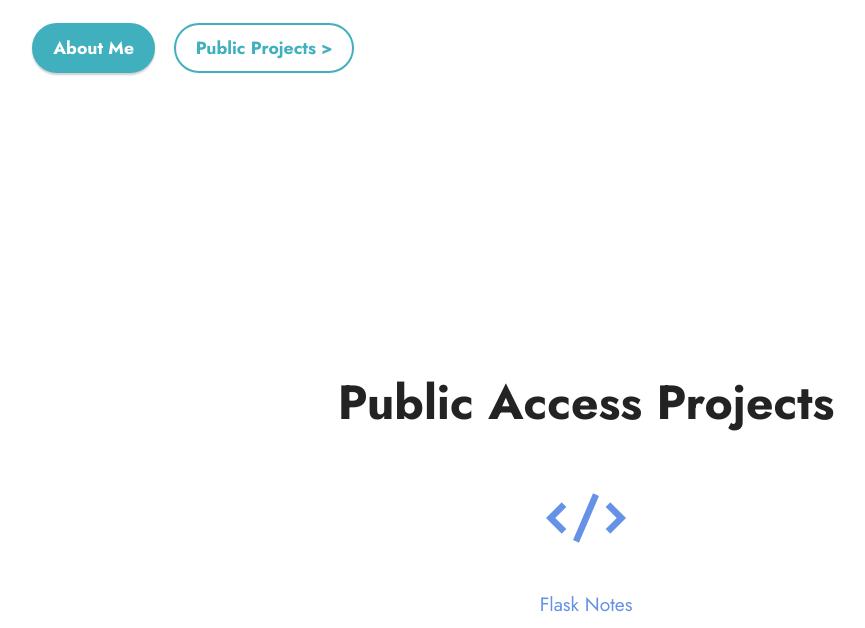
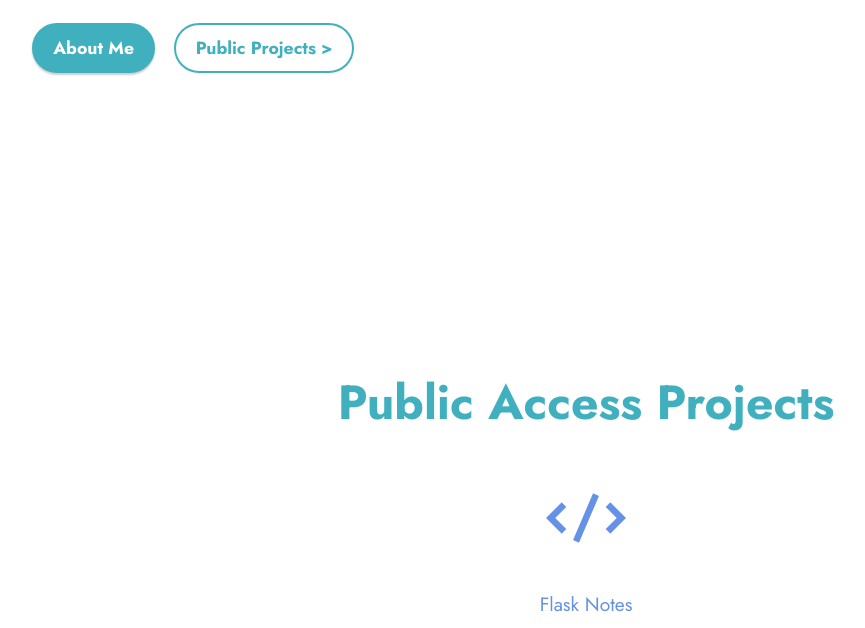
Before and after one commit to clohg/clohg.github.io, a plain HTML site: page index.html in a window 1280 px wide. Shown: the part 423-1051 px from the top of the page, without its empty margins (54-919 px from the left). Drawn offline with Linux system fonts and the light colour scheme; files whose address does not match are found by name.

Commit message:
Updated homepage

```diff
--- a/assets/mobirise/css/mbr-additional.css
+++ b/assets/mobirise/css/mbr-additional.css
@@ -735,6 +735,9 @@ a {
 .cid-sEV0zXruoL .row {
   justify-content: center;
 }
+.cid-sEV0zXruoL .mbr-section-title {
+  color: #40b0bf;
+}
 .cid-sEV2hysh5c {
   padding-top: 30px;
   padding-bottom: 30px;
```
Also changed, not shown: 1 other file.
